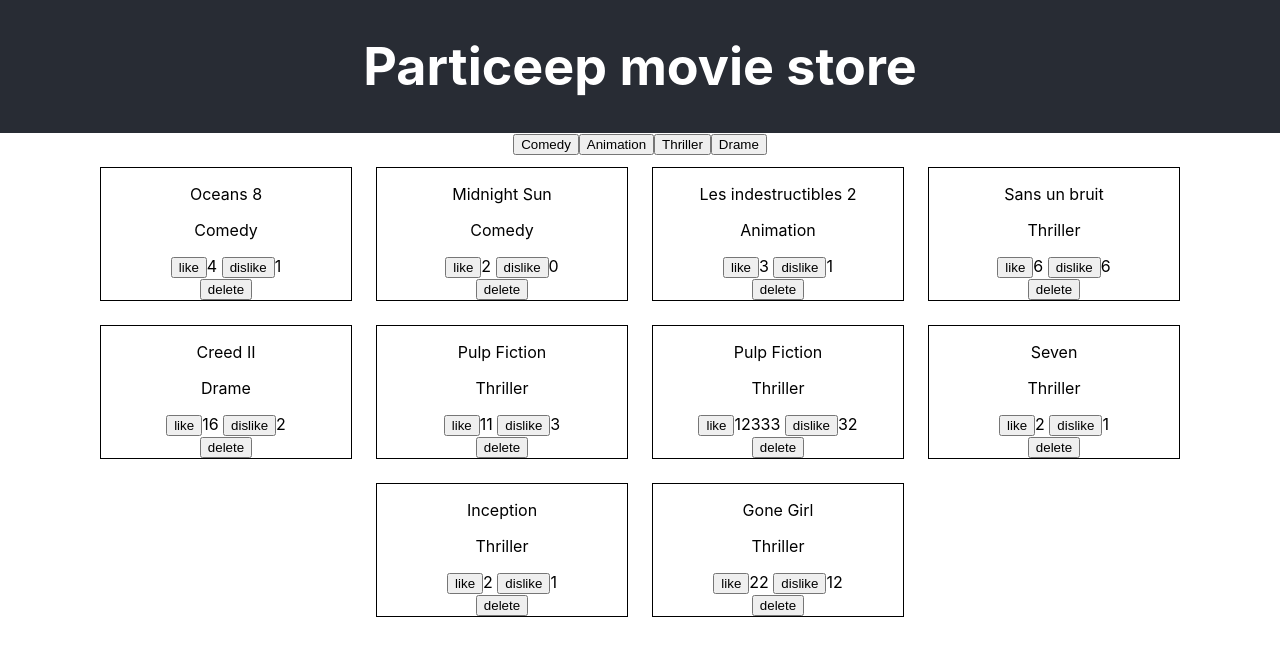
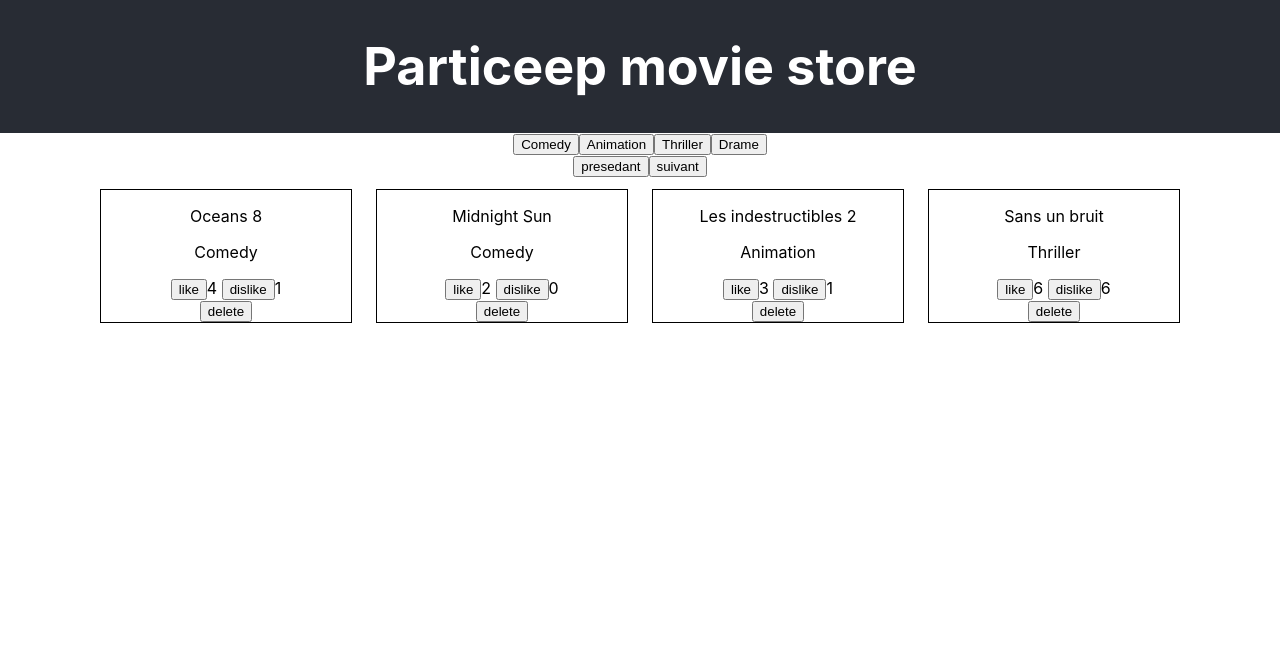
Before and after one commit to m-naim/react-interview, a React (Create React App) app: page / in a window 1280 px wide. Shown: the top 656 px of the page. Built offline with nearby package versions, Linux system fonts and the light colour scheme.

Commit message:
added pagination

```diff
--- a/src/components/moviesList/index.jsx
+++ b/src/components/moviesList/index.jsx
@@ -12,6 +12,9 @@
       disliked: [],
       filters: [],
       filteredMovies: [],
+      elementsNumberByPage: 4,
+      page: 0,
+      moviesToDispaly: [],
       loading: true
     };
   }
@@ -34,6 +37,8 @@
     await movies$.then(res => this.setState({ movies: res }));
     const { movies } = this.state;
     this.getCategories(movies);
+    await this.setState({ filteredMovies: movies });
+    this._handlePagination();
     this.setState({ loading: false });
   };
 
@@ -87,23 +92,42 @@
     this.setState({ movies: movies });
   };
 
-  _togeleFilter = async category => {
-    const { filters } = this.state;
+  _togeleFilter = category => {
+    const { filters, movies } = this.state;
     if (filters.includes(category)) {
-      await this.setState({ filters: filters.filter(e => e !== category) });
-      console.log(this.state.filters);
+      this.setState({ filters: filters.filter(e => e !== category) });
+      return;
+    } else this.setState({ filters: [...filters, category] });
 
-      return;
-    }
-    await this.setState({ filters: [...filters, category] });
-    console.log(this.state.filters);
+    this.setState({
+      filteredMovies: movies.filter(movie => !filters.includes(movie.category))
+    });
+  };
+
+  _handleNextPage = async () => {
+    const { page, filteredMovies, elementsNumberByPage } = this.state;
+    if (filteredMovies.length / elementsNumberByPage > page + 1)
+      await this.setState({ page: page + 1 });
+    this._handlePagination();
+  };
+
+  _handlePrevPage = async () => {
+    const { page } = this.state;
+    if (page - 1 >= 0) await this.setState({ page: page - 1 });
+    this._handlePagination();
+  };
+
+  _handlePagination = async () => {
+    const { page, filteredMovies } = this.state;
+    await this.setState({
+      moviesToDispaly: filteredMovies.slice(0 + page * 4, 4 + page * 4)
+    });
   };
 
   render() {
-    const { loading, movies, categories, filters } = this.state;
-    const displayMovies = movies
-      .filter(movie => !filters.includes(movie.category))
-      .map((element, index) => (
+    const { loading, categories, moviesToDispaly } = this.state;
+
+    const displayMovies = moviesToDispaly.map((element, index) => (
       <MovieCard
         key={element.id}
         id={element.id}
@@ -129,6 +153,10 @@
     ) : (
       <div>
         <div>{filterButtons}</div>
+        <div>
+          <button onClick={this._handlePrevPage}>presedant</button>
+          <button onClick={this._handleNextPage}>suivant</button>
+        </div>
         <div className={"movies-container"}>{displayMovies}</div>
       </div>
     );
```
Lines whose indentation alone changed are shown as unchanged.
